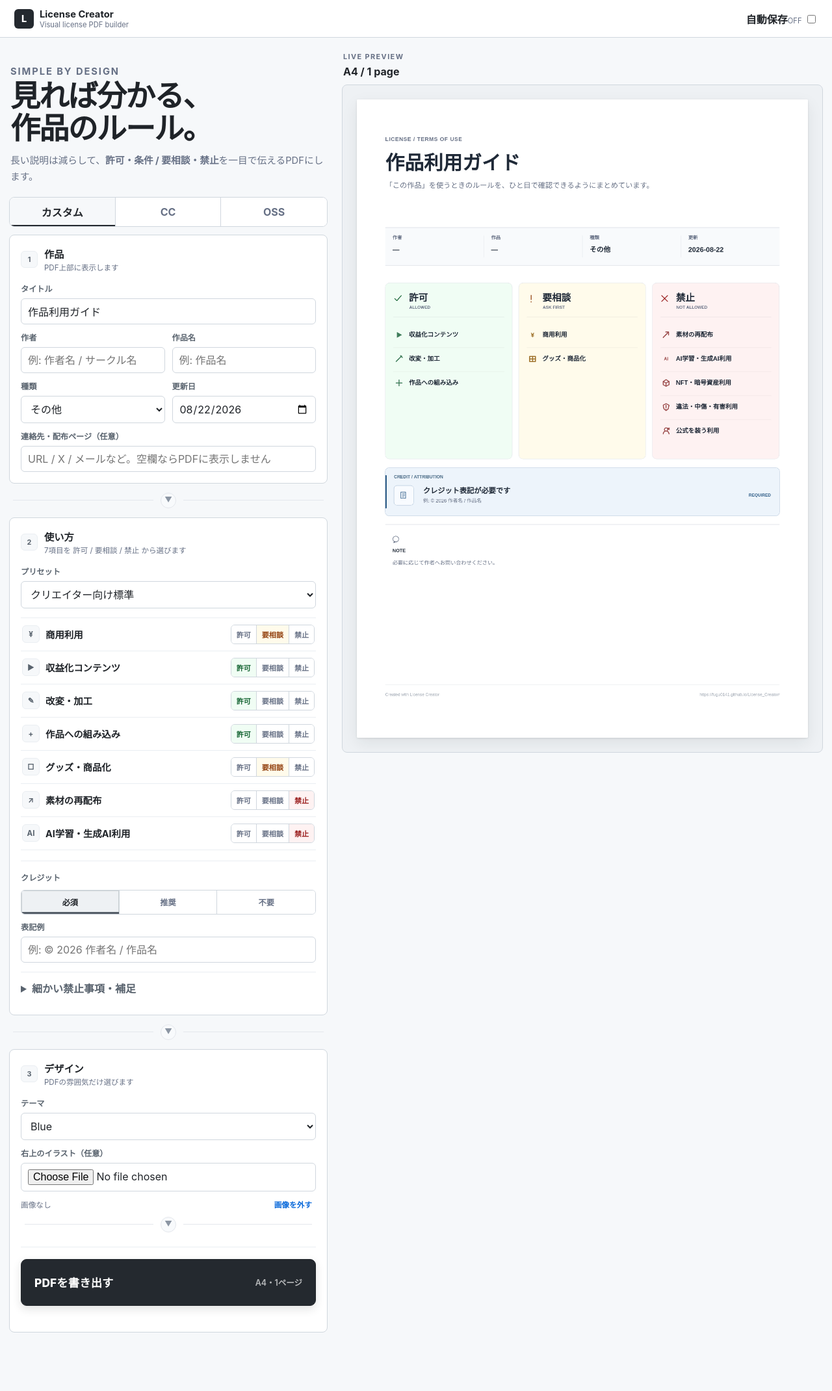
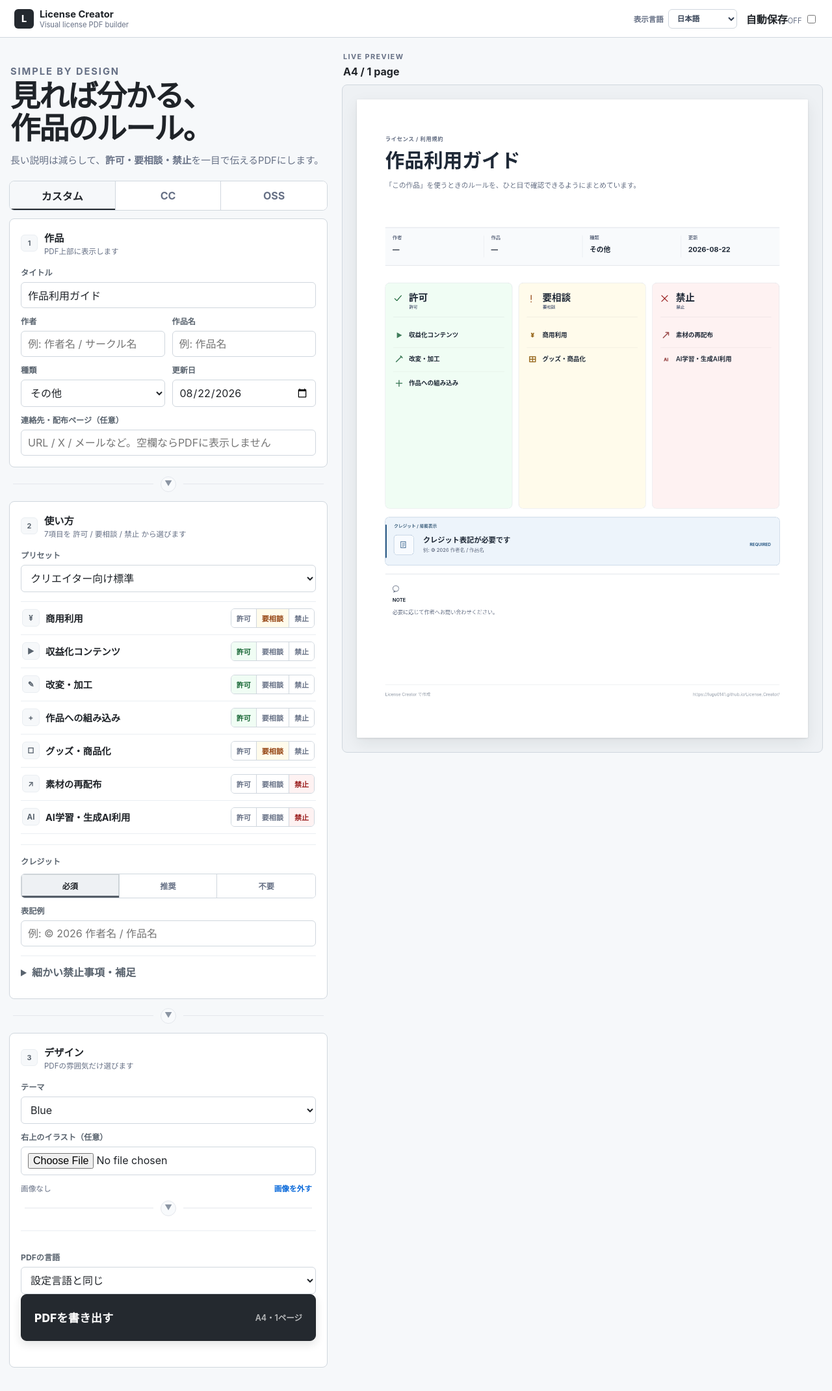
Before and after one commit to Fugu0141/License_Creator, a plain HTML site: page index.html in a window 1280 px wide. Shown: the whole page at 65% size. Before the commit the page ends 2086 px from the top, so only its background shows below. Drawn offline with Linux system fonts and the light colour scheme.

Commit message:
Add UI and PDF language selectors

```diff
--- a/index.html
+++ b/index.html
@@ -31,15 +31,27 @@
   <title>License Creator</title>
   <link rel="stylesheet" href="style.css?v=20260815-1929">
   <link rel="stylesheet" href="download-cta.css?v=20260815-0827">
+  <link rel="stylesheet" href="i18n.css?v=20260822-1449">
 </head>
 <body>
   <header class="topbar">
     <a class="brand" href="#"><span class="brand-mark">L</span><span><strong>License Creator</strong><small>Visual license PDF builder</small></span></a>
-    <label class="autosave-control" for="autosaveToggle" title="ONにすると、このブラウザに入力内容を保存します">
-      <span class="autosave-copy"><strong>自動保存</strong><small id="saveStatus">OFF</small></span>
-      <input id="autosaveToggle" type="checkbox" role="switch" aria-label="自動保存">
-      <span class="autosave-switch" aria-hidden="true"></span>
-    </label>
+    <div class="topbar-actions">
+      <label class="ui-language-control" for="uiLanguageSelect">
+        <span id="uiLanguageLabel">表示言語</span>
+        <select id="uiLanguageSelect" aria-label="表示言語">
+          <option value="ja">日本語</option>
+          <option value="en">English</option>
+          <option value="zh-CN">简体中文</option>
+          <option value="ko">한국어</option>
+        </select>
+      </label>
+      <label class="autosave-control" for="autosaveToggle" title="ONにすると、このブラウザに入力内容を保存します">
+        <span class="autosave-copy"><strong>自動保存</strong><small id="saveStatus">OFF</small></span>
+        <input id="autosaveToggle" type="checkbox" role="switch" aria-label="自動保存">
+        <span class="autosave-switch" aria-hidden="true"></span>
+      </label>
+    </div>
   </header>
 
   <main class="layout">
@@ -120,6 +132,16 @@
         </div>
         <div class="image-actions"><span id="imageLabel">画像なし</span><button id="resetImageButton" type="button">画像を外す</button></div>
         <div class="download-area">
+          <label class="export-language-field" for="pdfLanguageSelect">
+            <span id="pdfLanguageLabel">PDFの言語</span>
+            <select id="pdfLanguageSelect">
+              <option value="same">設定言語と同じ</option>
+              <option value="ja">日本語</option>
+              <option value="en">English</option>
+              <option value="zh-CN">简体中文</option>
+              <option value="ko">한국어</option>
+            </select>
+          </label>
           <button id="downloadPdfButton" class="download" type="button"><strong>PDFを書き出す</strong><small>A4・1ページ</small></button>
           <p id="statusMessage" role="status" aria-live="polite"></p>
         </div>
@@ -152,5 +174,6 @@
   <script src="public-defaults-ui.js?v=20260815-0827" defer></script>
   <script src="editor-restore-fix.js?v=20260815-0827" defer></script>
   <script src="cc-note-append.js?v=20260815-2007" defer></script>
+  <script src="i18n.js?v=20260822-1449" defer></script>
 </body>
 </html>
```
